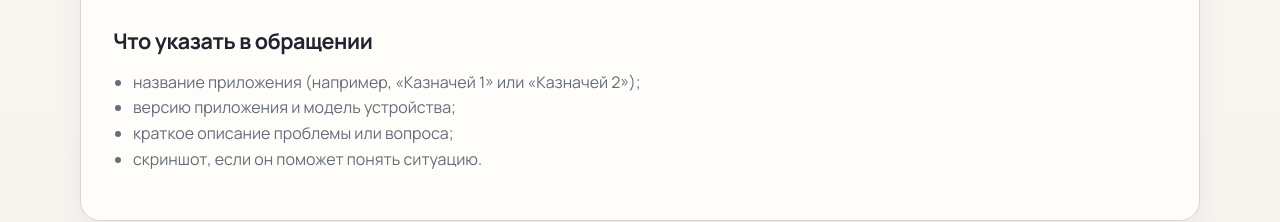
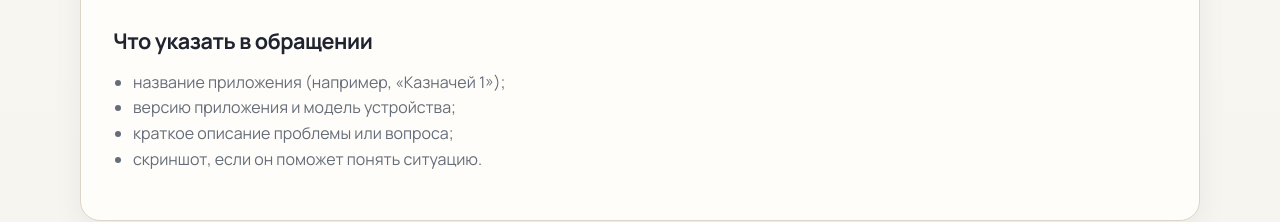
Before and after one commit to andreyserebrennikov8155/serebrennikov-brothers-site, a plain HTML site: page support.html in a window 1280 px wide. Shown: the part 536-758 px from the top of the page. Drawn offline with Linux system fonts and the light colour scheme.

Commit message:
Remove Kaznachey 2 mention from support page

```diff
--- a/support.html
+++ b/support.html
@@ -38,7 +38,7 @@
 
           <h2>Что указать в обращении</h2>
           <ul>
-            <li>название приложения (например, «Казначей 1» или «Казначей 2»);</li>
+            <li>название приложения (например, «Казначей 1»);</li>
             <li>версию приложения и модель устройства;</li>
             <li>краткое описание проблемы или вопроса;</li>
             <li>скриншот, если он поможет понять ситуацию.</li>
```
